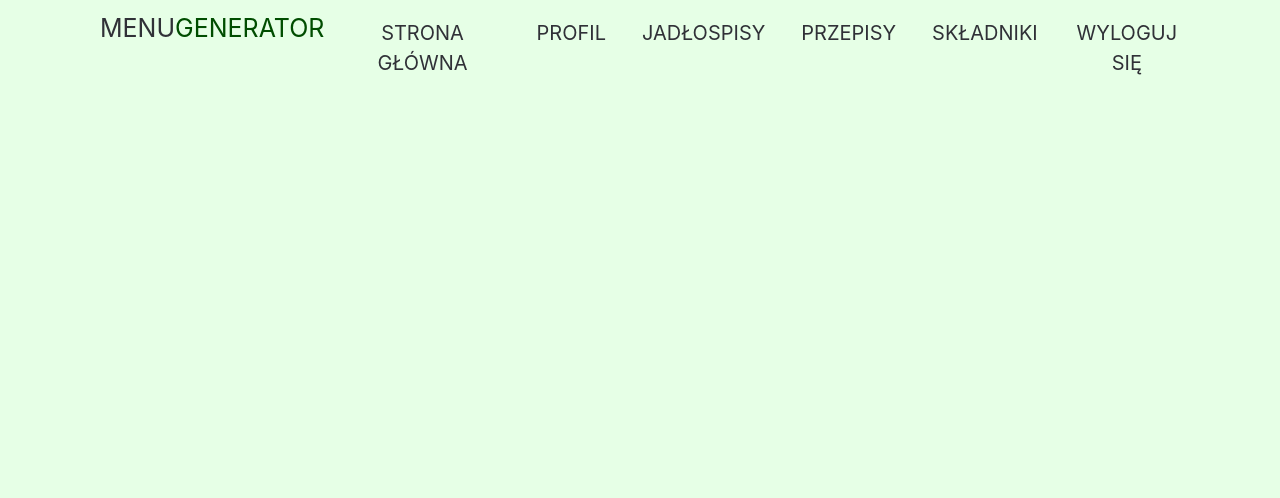
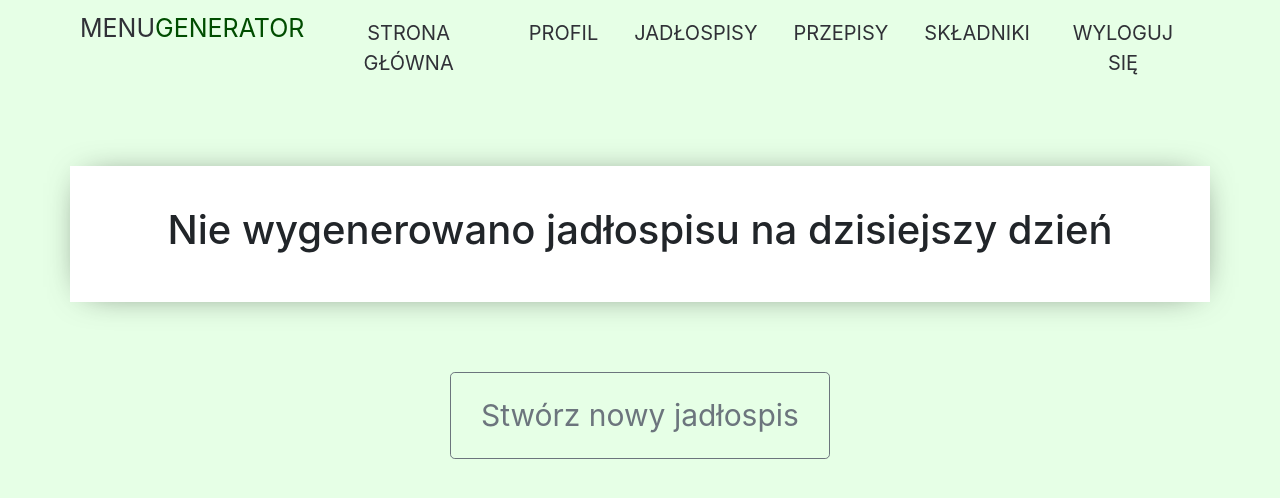
Before and after one commit to karolinaglab/MenuGenerator-front, a React (Create React App) app: page /main in a window 1280 px wide. Shown: the top 498 px of the page. Built offline with nearby package versions, Linux system fonts and the light colour scheme; no server answers; sample sign-in values are in the browser's storage.

Commit message:
created main page and menu component

```diff
--- a/src/components/MainPage.js
+++ b/src/components/MainPage.js
@@ -1,7 +1,9 @@
 import React, { Component } from 'react';
+import {Link} from "react-router-dom";
 import { withRouter } from 'react-router-dom';
 import API from '../axiosConfig';
-import NavigationBar from './NavigationBar';
+import '../styles/MainPage.css';
+import Menu from './Menu';
 
 class MainPage extends Component {
 
@@ -9,7 +11,8 @@ class MainPage extends Component {
     constructor(props){
         super(props);
         this.state={
-
+            recipeInfos: [],
+            foundMenu: ''
         }
 
         if(!localStorage.getItem('accessToken')) {
@@ -17,9 +20,36 @@ class MainPage extends Component {
         }
     }
 
+    componentDidMount() {
+        API.get(`/todaymenu`, {headers: {'Authorization': localStorage.getItem('accessToken')}})
+          .then(res => {
+            console.log(res);
+            console.log(res.data);
+            this.setState({recipeInfos: res.data});
+            this.setState({foundMenu: true});
+          })
+          .catch((error) => {
+            this.setState({foundMenu: false});
+            console.log(error);
+          })
+    }
+
+    handleCreateMenuButton = event => {
+        this.props.history.push("/recipes");
+    }
+
     render() {
         return (
             <div>
+                {this.state.foundMenu &&
+                    <Menu recipeInfos={this.state.recipeInfos}></Menu>
+                }
+                {!this.state.foundMenu &&
+                <div className="container menuContainer">
+                    <h1>Nie wygenerowano jadłospisu na dzisiejszy dzień</h1>
+                </div>
+                }
+                <button type="button" className="btn btn-outline-secondary btn-lg createMenuButton" onClick={this.handleCreateMenuButton}>Stwórz nowy jadłospis</button>
             </div>
         );
     }
--- a/src/components/Menu.js
+++ b/src/components/Menu.js
@@ -0,0 +1,49 @@
+import React, { Component } from 'react';
+import {Link} from "react-router-dom";
+import { withRouter } from 'react-router-dom';
+import '../styles/MainPage.css';
+
+class Menu extends Component {
+
+
+    constructor(props){
+        super(props);
+    }
+
+
+
+    render() {
+        var recipeTypesMap = new Map();
+        recipeTypesMap.set('BREAKFAST', 'Śniadanie');
+        recipeTypesMap.set('SECOND_MEAL', 'Drugie śniadanie/Deser');
+        recipeTypesMap.set('DINNER', 'Obiad');
+        recipeTypesMap.set('SUPPER', 'Kolacja');
+        return (
+            <div>
+                <div>
+                    <div className="container menuContainer">
+                        <h1>Twój jadłospis na {this.props.recipeInfos[0].recipeDate}</h1>
+                        <div className="recipes-wrapper">
+                            {this.props.recipeInfos.map(recipeinfo =>
+                                <div className="recipeInfoObject" key={recipeinfo.id}>
+                                    <div className="recipeDetails">
+                                        <h3>{recipeTypesMap.get(recipeinfo.recipe.recipeType)}:</h3>
+                                        <div className="recipe-info">
+                                            <Link to={`/recipe/${recipeinfo.recipe.id}`}>{recipeinfo.recipe.recipeName}</Link>
+                                            <p>Ilość porcji: {recipeinfo.numberOfPortionsForUser}</p>
+                                        </div>
+                                    </div>
+                                    <div className="img-wrapper">
+                                        <img className="recipe-img" src={recipeinfo.recipe.src}/>
+                                    </div>
+                                </div>)
+                            }
+                        </div>
+                    </div>
+                </div>
+            </div>
+        );
+    }
+}
+
+export default withRouter (Menu);
--- a/src/components/NavigationBar.js
+++ b/src/components/NavigationBar.js
@@ -13,7 +13,7 @@ class NavigationBar extends Component {
         }
     }
 
-    handleOnClick = event => {
+    handleLogoutButton = event => {
         localStorage.removeItem('accessToken');
         this.props.signOut();
         this.props.history.push("/")
@@ -30,7 +30,7 @@ class NavigationBar extends Component {
                         <li><Link className="nav-link" to="/main">Jadłospisy</Link></li>
                         <li><Link className="nav-link" to="/recipes">Przepisy</Link></li>
                         <li><Link className="nav-link" to="/ingredients">Składniki</Link></li>
-                        <button className="logout btn btn-outline-dark" onClick={this.handleOnClick}>Wyloguj się</button>
+                        <button className="logout btn btn-outline-dark" onClick={this.handleLogoutButton}>Wyloguj się</button>
                     </ul>
                 </nav>
 
--- a/src/components/Recipe.js
+++ b/src/components/Recipe.js
@@ -44,8 +44,8 @@ class Recipe extends Component {
         amountTypesMap.set('PIECES', 'szt.');
         return (
             <div>
-                <h1 className="recipeTitle">{this.state.recipe.recipeName}</h1>
                 <div className="container recipeContainer">
+                    <h1 className="recipeTitle">{this.state.recipe.recipeName}</h1>
                     <div className="row">
                         <div className="col"></div>
                         <div className="col-md-5 col-bg-5 recipeDetails">
--- a/src/components/RecipesList.js
+++ b/src/components/RecipesList.js
@@ -85,7 +85,6 @@ class RecipeList extends Component {
                     </div>
 
                     <div className="btn-group btn-group-toggle recipeType" data-toggle="buttons">
-                        {/* <label className="btn btn-secondary active"> */}
                         <label className="btn btn-secondary">
                             <input type="radio" name="options" value="ALL" id="allPreferences" onClick={this.handleFoodPreferencesChange} defaultChecked={this.state.foodPreferences === "ALL"}/> Wszystko
                         </label>
--- /dev/null
+++ b/src/styles/MainPage.css
@@ -0,0 +1,27 @@
+.menuContainer {
+    margin-top: 70px;
+    margin-left: auto;
+    margin-right: auto;
+    margin-bottom: 70px;
+    padding-top: 40px;
+    padding-bottom: 40px;
+    background-color: #ffffff;
+    box-shadow: 1px 1px 36px -16px rgba(0,0,0,0.75);
+
+}
+
+.recipeInfoObject {
+    padding: 40px;
+    max-width: 400px;
+}
+
+.recipe-info {
+    text-decoration: none;
+    font-size: 20px;
+}
+
+.createMenuButton {
+    padding: 20px 30px;
+    margin-bottom: 100px;
+    font-size: 30px;
+}
--- a/src/styles/NavigationBar.css
+++ b/src/styles/NavigationBar.css
@@ -2,11 +2,8 @@
     max-width: 1140px;
     width: 100%;
     margin: 0 auto;
-    display: flex;
     padding: 10px;
-    justify-content: space-between;
 }
-
 
 .brand, .nav-link {
     text-transform: uppercase;
@@ -23,12 +20,13 @@
 
 .topnav {
     display: flex;
+    justify-content: space-around;
     margin: 0;
     padding: 0;
     list-style: none;
 }
 
-.topnav, .nav-link {
+.nav-link {
     text-decoration: none;
     padding-left: 20px;
     font-size: 20px;
--- a/src/styles/Recipe.css
+++ b/src/styles/Recipe.css
@@ -1,10 +1,14 @@
 .recipeTitle {
-    font-size: 1.5rem;
+    /* font-size: 1.5rem; */
     margin-top: 40px;
     margin-bottom: 60px;
 }
 
 .recipeContainer {
+    margin-top: 70px;
+    padding-top: 40px;
+    background-color: #ffffff;
+    box-shadow: 1px 1px 36px -16px rgba(0,0,0,0.75);
     margin-left: auto;
     margin-right: auto;
 }
--- a/src/styles/RecipeList.css
+++ b/src/styles/RecipeList.css
@@ -1,7 +1,7 @@
 .container {
     max-width: 1140px;
     width: 100%;
-    margin: 0 auto;
+    /* margin: 0 auto; */
 }
 
 .recipes-wrapper {
```
Also changed, not shown: src/components/IngredientsSearch.js (+0 -9 lines).
